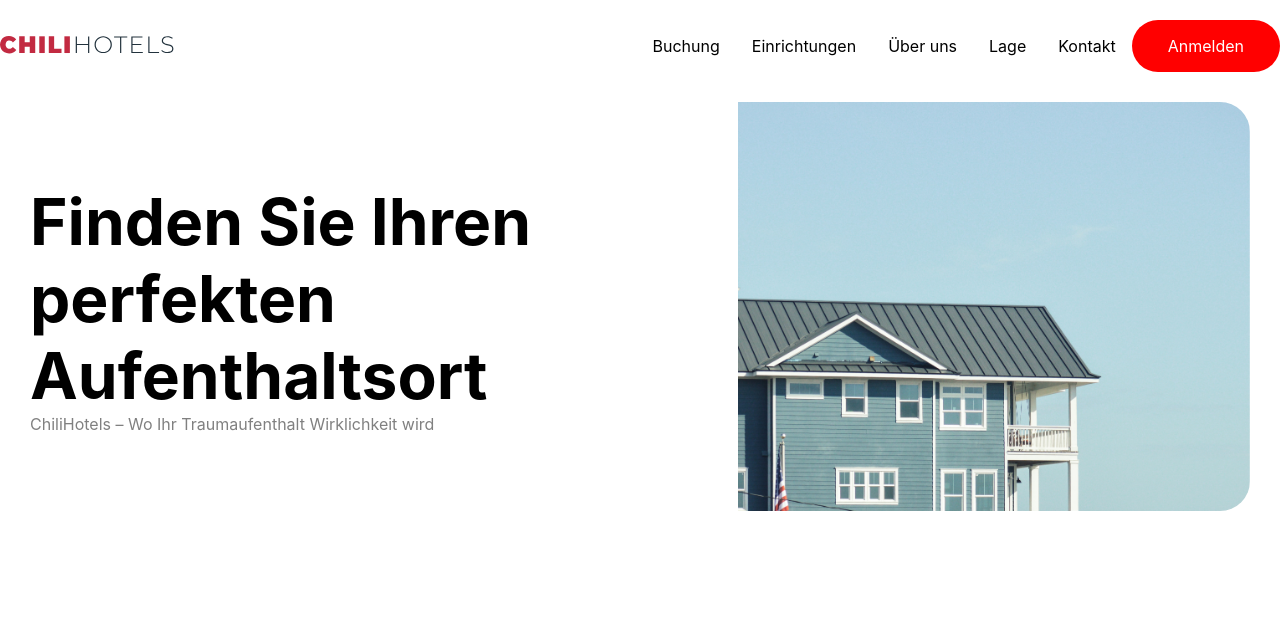
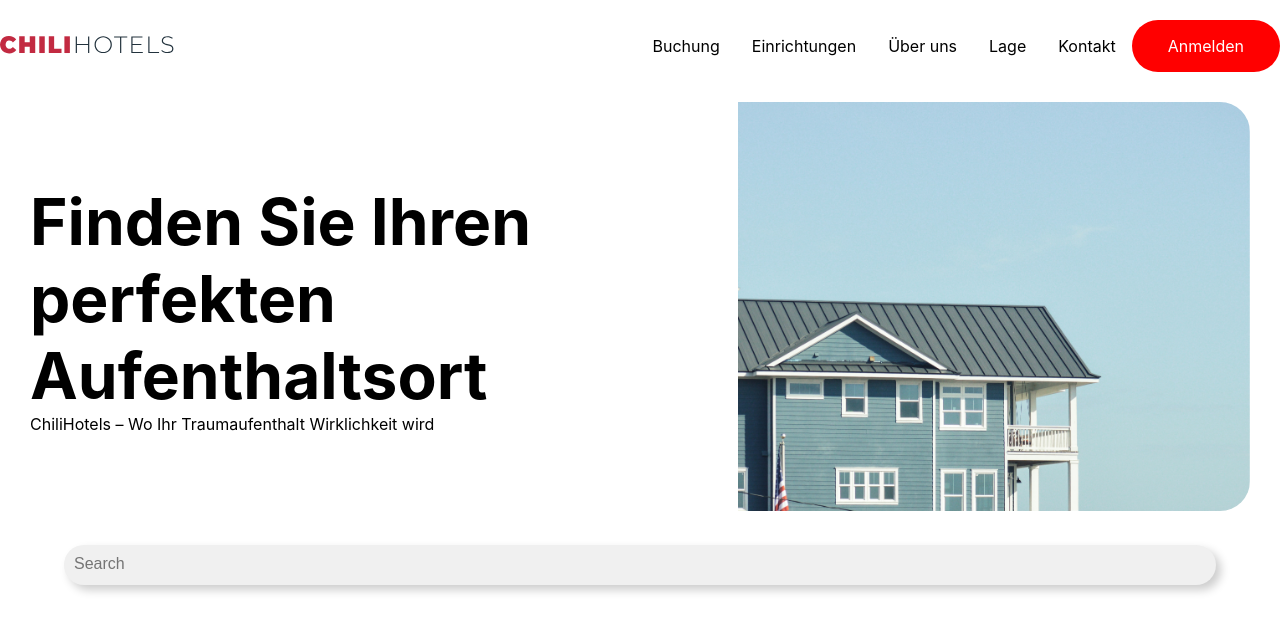
Before and after one commit to DaniDevOfficial/Spicy-Traveling, a React (Create React App) app: page / in a window 1280 px wide. Shown: the top 632 px of the page. Built offline with nearby package versions, Linux system fonts and the light colour scheme; no server answers.

Commit message:
Basic SearchBar but needs icon styling

```diff
--- a/src/Components/Homepage.jsx
+++ b/src/Components/Homepage.jsx
@@ -1,7 +1,7 @@
 import React, { useEffect, useState } from "react";
 import '../Styling/Homepage.css'
 import { LandingPage } from "./HomepageComps/LandingPage";
-
+import { Searchbar } from "./HomepageComps/Searchbar";
 import { Navbar } from "./HomepageComps/Navbar";
 
 export default function Homepage () {
@@ -24,8 +24,9 @@ export default function Homepage () {
 
     return (
       <div>
-        <Navbar/>
+        <Navbar />
         <LandingPage />
+        <Searchbar />
       </div>
     );
   }
--- a/src/Components/HomepageComps/Searchbar.jsx
+++ b/src/Components/HomepageComps/Searchbar.jsx
@@ -1,3 +1,19 @@
+import React from 'react';
+import SearchIcon from '../../assets/icons/search.svg';
+import '../../Styling/Searchbar.css';
 
-
-export function Searchbar () {}
+export function Searchbar() {
+  return (
+    <div className="SearchContainer">
+      <div className="SearchIconContainer">
+      </div>
+      <input
+        className='Search'
+        type="text"
+        name="Search"
+        required={true}
+        placeholder="Search"
+      />
+    </div>
+  );
+}
--- a/src/Styling/Landingpage.css
+++ b/src/Styling/Landingpage.css
@@ -20,9 +20,7 @@
     font-size: 4rem;
     font-weight: bold;
 }
-.MainText{
-    color: grey;
-}
+
 
 .LandingImage img{
     width: 40vw;
@@ -40,6 +38,13 @@
     }
     .LandingText{
         width: 90vw;
+        text-align: center;
+        margin-bottom: 4vh;
+    }
+    .MainTitle{
+        font-size: 3rem;
+        margin-bottom: 3vh;
+        font-weight: bold;
     }
 
 }
--- /dev/null
+++ b/src/Styling/Searchbar.css
@@ -0,0 +1,26 @@
+.SearchContainer{
+
+    display: flex;
+    align-items: center;
+    justify-content: center;
+}
+.Search {
+    border: none;
+    outline: none;
+    padding: 10px;
+    background-color: #f0f0f0;
+    border-radius: 30px;
+    box-shadow: 5px 5px 10px rgba(0, 0, 0, 0.2);
+    font-size: 16px;
+    width: 100%;
+    transition: border-bottom 0.3s ease;
+    border-bottom: 2px solid transparent;
+    margin-top: 0px;
+    margin-bottom: 30px;
+    width: 90vw;
+
+}
+
+.Search:focus {
+    border-bottom: 2px solid red;
+}
```
Also changed, not shown: src/Styling/Searchbar.jsx (added).
